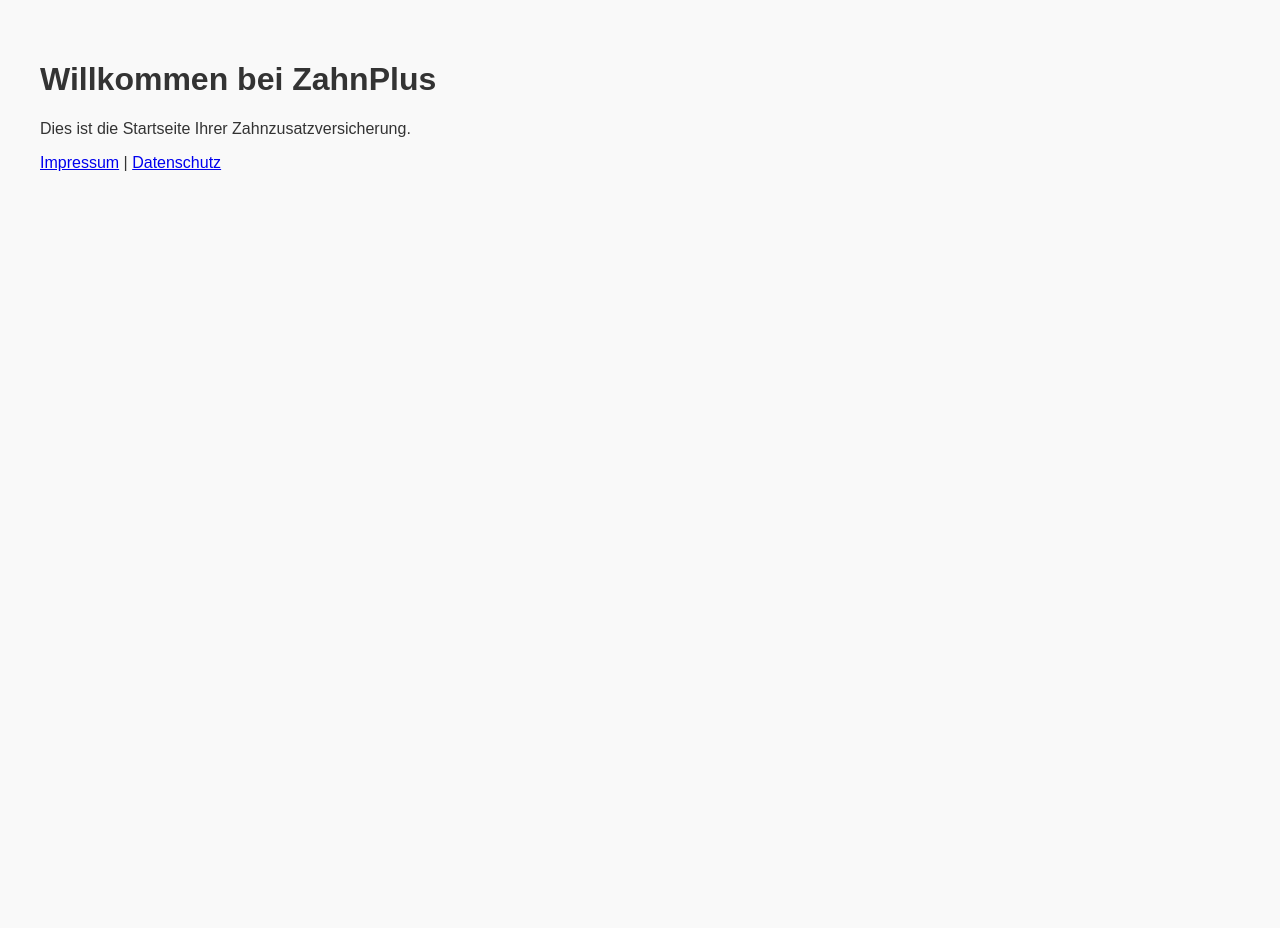
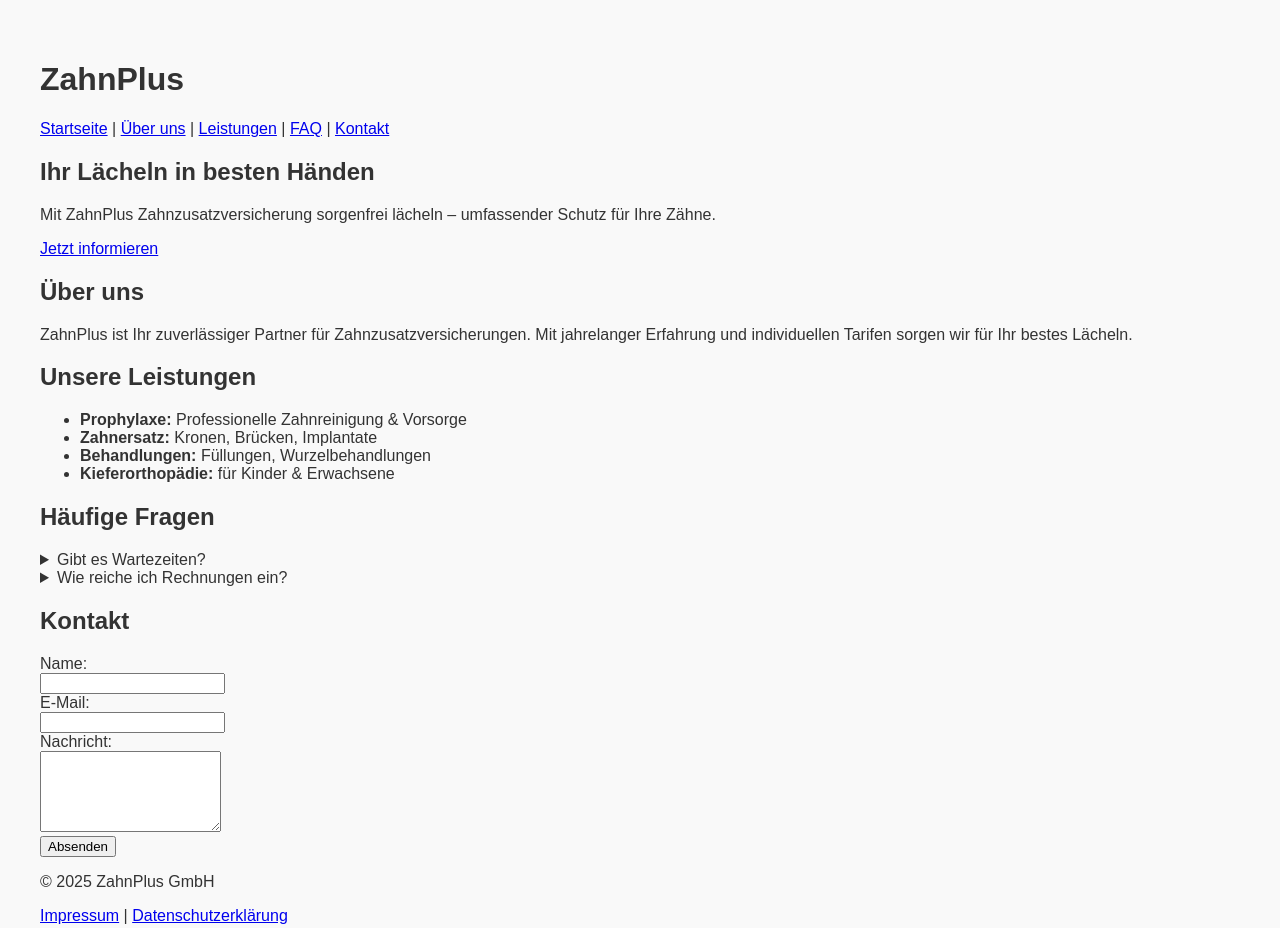
Before and after one commit to AlmirP2312/.github.io, a plain HTML site: page index.html in a window 1280 px wide. Before the commit the page ends 800 px from the top, so only its background shows below. Drawn offline with Linux system fonts and the light colour scheme.

Commit message:
Update index.html

```diff
--- a/index.html
+++ b/index.html
@@ -7,8 +7,66 @@
   <link rel="stylesheet" href="style.css" />
 </head>
 <body>
-  <h1>Willkommen bei ZahnPlus</h1>
-  <p>Dies ist die Startseite Ihrer Zahnzusatzversicherung.</p>
-  <a href="impressum.html">Impressum</a> | <a href="datenschutz.html">Datenschutz</a>
+  <header>
+    <h1>ZahnPlus</h1>
+    <nav>
+      <a href="#home">Startseite</a> |
+      <a href="#about">Über uns</a> |
+      <a href="#leistungen">Leistungen</a> |
+      <a href="#faq">FAQ</a> |
+      <a href="#kontakt">Kontakt</a>
+    </nav>
+  </header>
+
+  <section id="home">
+    <h2>Ihr Lächeln in besten Händen</h2>
+    <p>Mit ZahnPlus Zahnzusatzversicherung sorgenfrei lächeln – umfassender Schutz für Ihre Zähne.</p>
+    <a href="#kontakt">Jetzt informieren</a>
+  </section>
+
+  <section id="about">
+    <h2>Über uns</h2>
+    <p>ZahnPlus ist Ihr zuverlässiger Partner für Zahnzusatzversicherungen. Mit jahrelanger Erfahrung und individuellen Tarifen sorgen wir für Ihr bestes Lächeln.</p>
+  </section>
+
+  <section id="leistungen">
+    <h2>Unsere Leistungen</h2>
+    <ul>
+      <li><strong>Prophylaxe:</strong> Professionelle Zahnreinigung & Vorsorge</li>
+      <li><strong>Zahnersatz:</strong> Kronen, Brücken, Implantate</li>
+      <li><strong>Behandlungen:</strong> Füllungen, Wurzelbehandlungen</li>
+      <li><strong>Kieferorthopädie:</strong> für Kinder & Erwachsene</li>
+    </ul>
+  </section>
+
+  <section id="faq">
+    <h2>Häufige Fragen</h2>
+    <details>
+      <summary>Gibt es Wartezeiten?</summary>
+      <p>Nein – bei ZahnPlus beginnen Leistungen ab dem ersten Tag!</p>
+    </details>
+    <details>
+      <summary>Wie reiche ich Rechnungen ein?</summary>
+      <p>Einfach über unser Online-Portal oder per E-Mail.</p>
+    </details>
+  </section>
+
+  <section id="kontakt">
+    <h2>Kontakt</h2>
+    <form>
+      <label for="name">Name:</label><br />
+      <input type="text" id="name" name="name" required /><br />
+      <label for="email">E-Mail:</label><br />
+      <input type="email" id="email" name="email" required /><br />
+      <label for="message">Nachricht:</label><br />
+      <textarea id="message" name="message" rows="5" required></textarea><br />
+      <button type="submit">Absenden</button>
+    </form>
+  </section>
+
+  <footer>
+    <p>&copy; 2025 ZahnPlus GmbH</p>
+    <p><a href="impressum.html">Impressum</a> | <a href="datenschutz.html">Datenschutzerklärung</a></p>
+  </footer>
 </body>
 </html>
```
